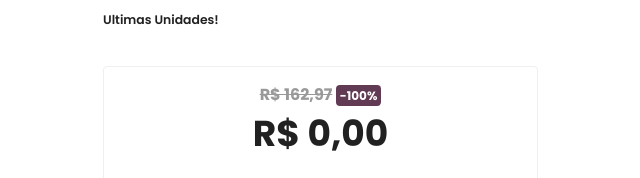
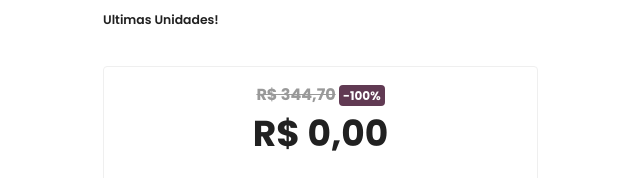
Before and after one commit to ssdublack/botic, a plain HTML site: page produtos/lily.html in a window 1280 px wide. Shown: the part 2193-2371 px from the top of the page, 383-1023 px from the left. Drawn offline with Linux system fonts and the light colour scheme.

Commit message:
Update lily.html

```diff
--- a/produtos/lily.html
+++ b/produtos/lily.html
@@ -417,7 +417,7 @@ https://res.cloudinary.com/beleza-na-web/image/upload/f_png,w_144,h_144,fl_progr
                             <div class="product-buy-section container-padding container-padding-top product-buy-section-facelift"> <label class="is-visible buy-box-label buybox-scroll"> <input class="buybox-input buy-box-input-seller--" type="radio" name="seller" id="seller-" data-interaction="{&quot;category&quot;: &quot;pdp&quot;, &quot;action&quot;: &quot;buybox-seller-click&quot;, &quot;label&quot;: &quot;&quot;, &quot;affiliation&quot;: &quot;&quot;, &quot;affiliation2&quot;: &quot;&quot;, &quot;shippingMethod&quot;: &quot;&quot;}" checked="" aria-hidden="true" hidden="">
                                     <div id="buy-box-seller--" class="buy-box js-freight-quote-item   " data-selected-address-id="" data-seller-id="">
                                         <div class="nproduct-price-wrapper">
-                                            <div class="nprodct-price"> <strong class="nproduct-price-max nproduct-price-max-redesign"> <s>R$ 162,97</s> <span class="discount-badge-sticky-button item-has-custom-label" data-href="lily.html" data-discount="{&quot;store&quot;:&quot;Beleza Na Web&quot;,&quot;discount&quot;:14}"> -100% </span> </strong>
+                                            <div class="nprodct-price"> <strong class="nproduct-price-max nproduct-price-max-redesign"> <s>R$ 344,70</s> <span class="discount-badge-sticky-button item-has-custom-label" data-href="lily.html" data-discount="{&quot;store&quot;:&quot;Beleza Na Web&quot;,&quot;discount&quot;:14}"> -100% </span> </strong>
                                                 <div class="nproduct-price-value nproduct-price-value-redesign" content="139.02"> R$ 0,00 </div>
                                             </div>
                                         </div>
```
